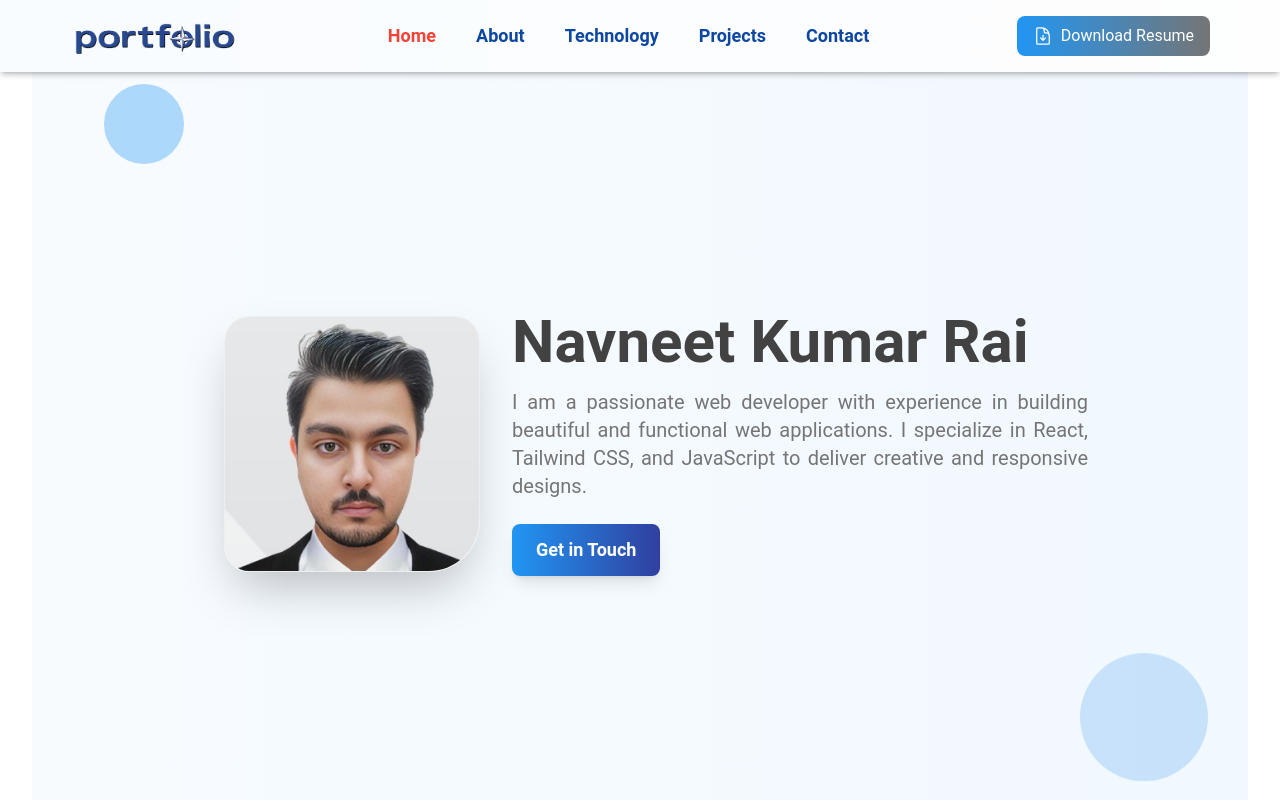
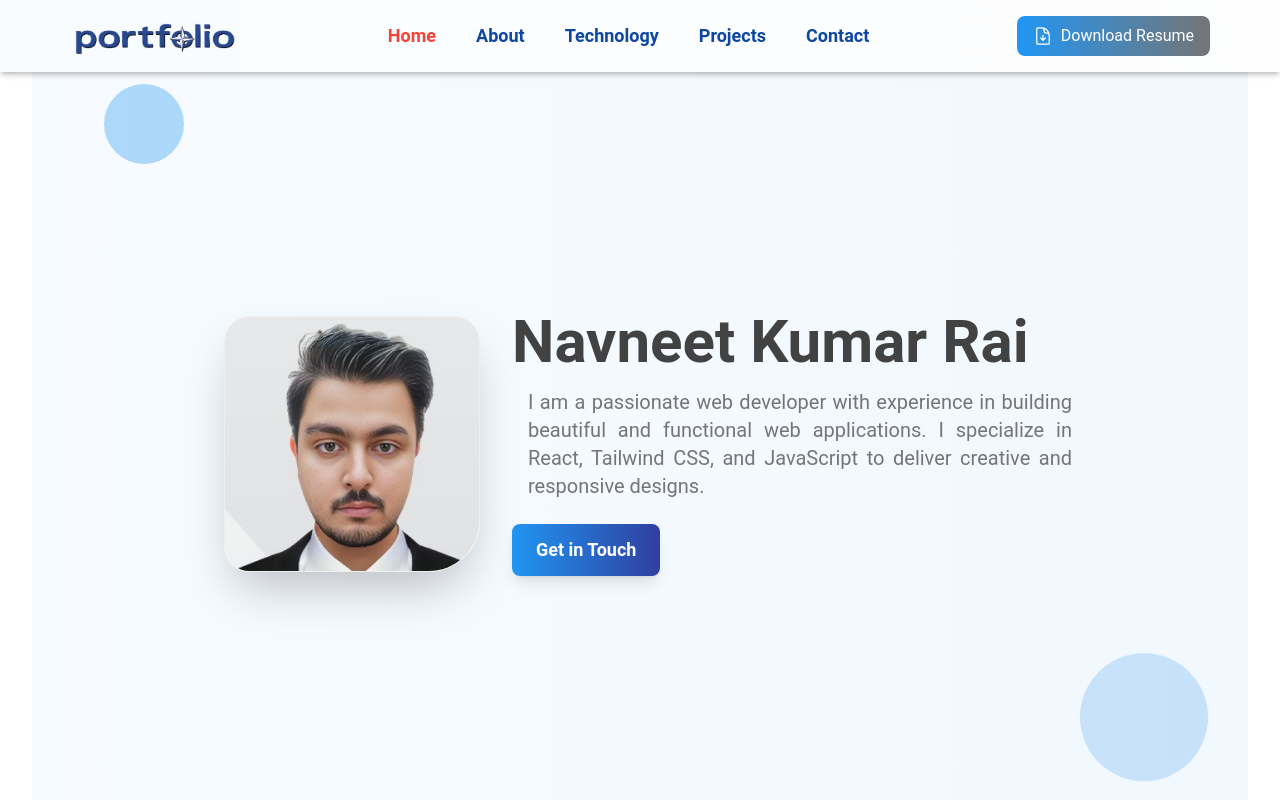
Before and after one commit to Navneet2111/navneet-portfolio, a React (Vite) app: page / in a window 1280 px wide. Shown: the top 800 px of the page. Built offline with nearby package versions, Linux system fonts and the light colour scheme.

Commit message:
Update myHome.jsx

```diff
--- a/src/components/myHome.jsx
+++ b/src/components/myHome.jsx
@@ -1,4 +1,5 @@
 import { ArrowDownIcon } from "@heroicons/react/16/solid";
+
 const MyHome = () => {
   return (
     <div
@@ -6,6 +7,7 @@ const MyHome = () => {
       className="-px-12 mt-8 bg-gradient-to-r from-blu via-white to-blue-300 flex flex-col lg:flex-row items-center min-h-screen justify-center space-y-6 lg:space-y-0 lg:space-x-8 overflow-hidden relative "
     >
       <div className="absolute inset-0 z-0 bg-gradient-to-r from-blue-100 to-blue-300 opacity-10 transform scale-150" />
+
       <div className="absolute top-10 left-10 bg-blue-500 w-20 h-20 rounded-full opacity-30 animate-pulse" />
       <div className="absolute bottom-10 right-10 bg-blue-600 w-32 h-32 rounded-full opacity-20 animate-bounce" />
       <div className="relative z-10 flex flex-col items-center">
@@ -21,19 +23,20 @@ const MyHome = () => {
           }}
         />
       </div>
+
       <div className="relative z-10 text-center lg:text-left">
         <h1 className="text-4xl md:text-6xl font-bold text-gray-800 animate-fade-in-up transition-transform duration-700 hover:scale-110 cursor-pointer">
           Navneet Kumar Rai
         </h1>
-        <p className="text-lg md:text-xl text-gray-600 mt-4 max-w-xl animate-fade-in-up transition-opacity duration-700 ease-in text-justify cursor-pointer">
+        <p className="text-lg px-4 md:text-xl text-gray-600 mt-4 max-w-xl animate-fade-in-up transition-opacity duration-700 ease-in text-justify cursor-pointer">
           I am a passionate web developer with experience in building beautiful
           and functional web applications. I specialize in React, Tailwind CSS,
           and JavaScript to deliver creative and responsive designs.
         </p>
         <div className="mt-6">
           <div
-            onClick={() => document.getElementById('contact').scrollIntoView({ behavior: 'smooth' })}
-            className="inline-block px-6 py-3 bg-gradient-to-r from-blue-500 to-indigo-700 text-white text-lg font-semibold rounded-lg shadow-lg hover:bg-blue-700 transition-all duration-300 transform cursor-pointer hover:scale-105"
+             onClick={() => document.getElementById('contact').scrollIntoView({ behavior: 'smooth' })}
+            className="inline-block px-6 py-3 bg-gradient-to-r from-blue-500 to-indigo-700 text-white text-lg font-semibold rounded-lg shadow-lg hover:bg-blue-700 transition-all duration-300 transform hover:scale-105"
           >
             Get in Touch
           </div>
@@ -42,4 +45,5 @@ const MyHome = () => {
     </div>
   );
 };
+
 export default MyHome;
```
